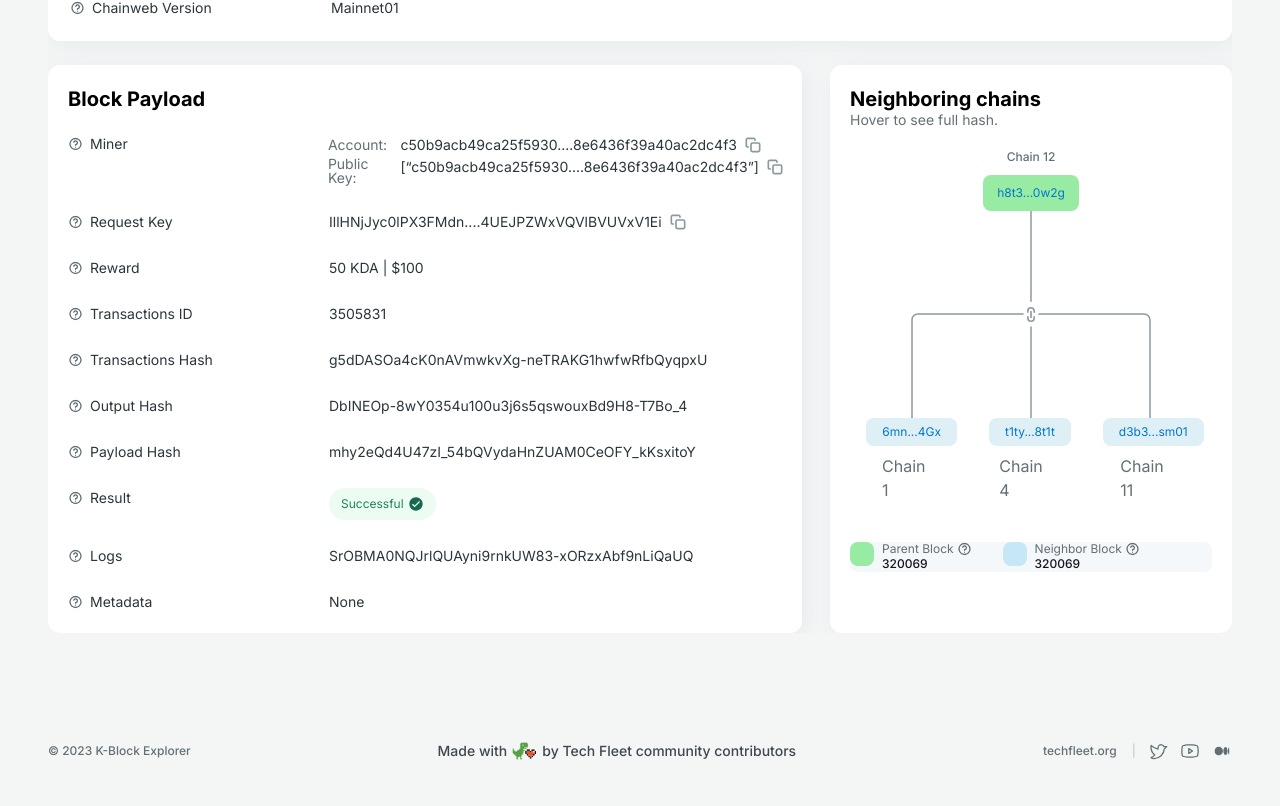
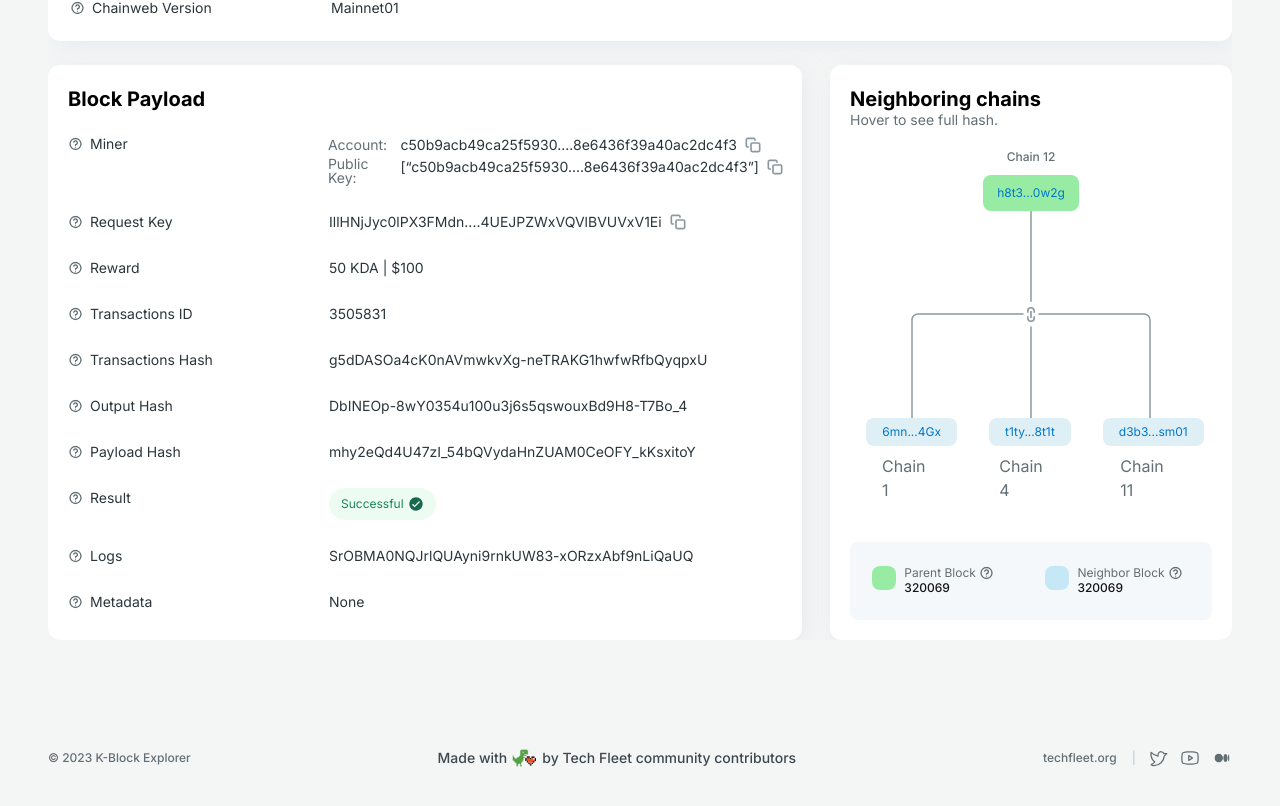
Before and after one commit to techfleetworks/k-block-app, a Next.js app: page /block-details in a window 1280 px wide. Shown: the part 809-1615 px from the top of the page. Built offline with nearby package versions, Linux system fonts and the light colour scheme.

Commit message:
updated Neighboring Chains from Block Details page

```diff
--- a/src/components/common/block-tabs/neighbouring-chains/index.jsx
+++ b/src/components/common/block-tabs/neighbouring-chains/index.jsx
@@ -4,6 +4,7 @@ import Image from "next/image";
 import Lines from "@/assets/lines.svg";
 import Chain from "@/assets/chain.svg";
 import { Help } from "../..";
+import Link from "next/link";
 
 export default function NeighboringChains() {
   return (
@@ -33,13 +34,13 @@ export default function NeighboringChains() {
       />
       <div className="flex w-fit mt-52 mx-auto">
         <p className="text-semantic-b-300 text-xs font-normal leading-5 bg-semantic-b-100 px-4 py-1 rounded-lg ml-2 mr-8">
-          6mn...4Gx
+          <Link href="block-details">6mn...4Gx</Link>
         </p>
         <p className="text-semantic-b-300 text-xs font-normal leading-5 bg-semantic-b-100 px-4 py-1 rounded-lg mr-8">
-          t1ty...8t1t
+          <Link href="block-details">t1ty...8t1t</Link>
         </p>
         <p className="text-semantic-b-300 text-xs font-normal leading-5 bg-semantic-b-100 px-4 py-1 rounded-lg">
-          d3b3...sm01
+          <Link href="block-details">d3b3...sm01</Link>
         </p>
       </div>
       <div className="flex w-fit mx-auto mt-1">
@@ -49,7 +50,7 @@ export default function NeighboringChains() {
       </div>
       <div className="mt-9 bg-neutral-n-100 rounded-lg">
         <div className="flex">
-          <div className="flex mr-6">
+          <div className="flex mx-auto py-6">
             <p className="bg-semantic-g-300 w-6 h-6 rounded-lg mr-2"></p>
             <div>
               <div className="flex items-center">
@@ -63,7 +64,7 @@ export default function NeighboringChains() {
               </p>
             </div>
           </div>
-          <div className="flex">
+          <div className="flex mx-auto py-6">
             <p className="bg-primary-b-200 w-6 h-6 rounded-lg mr-2"></p>
             <div>
               <div className="flex items-center">
```
